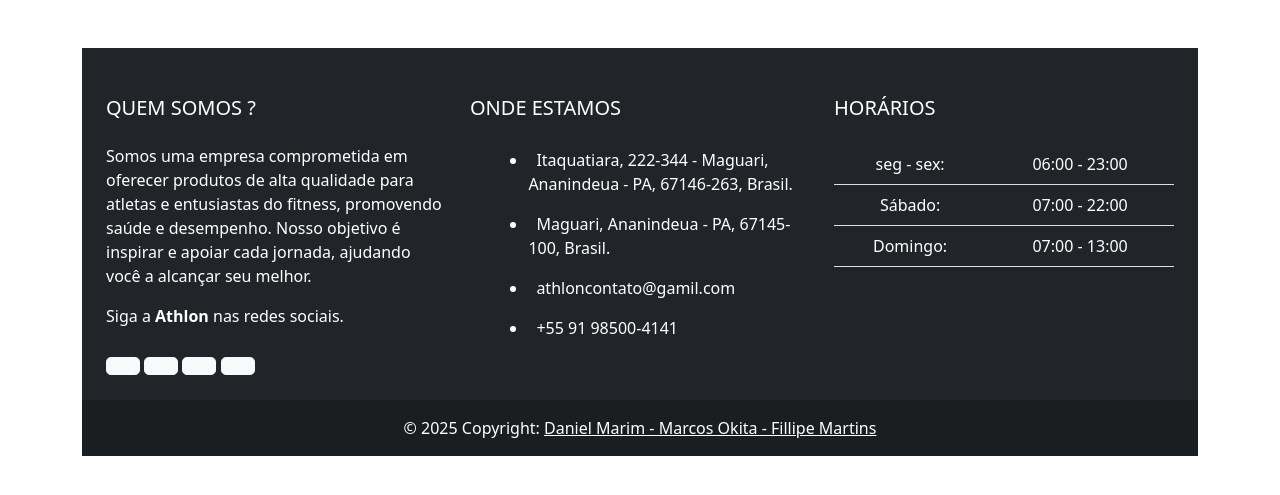
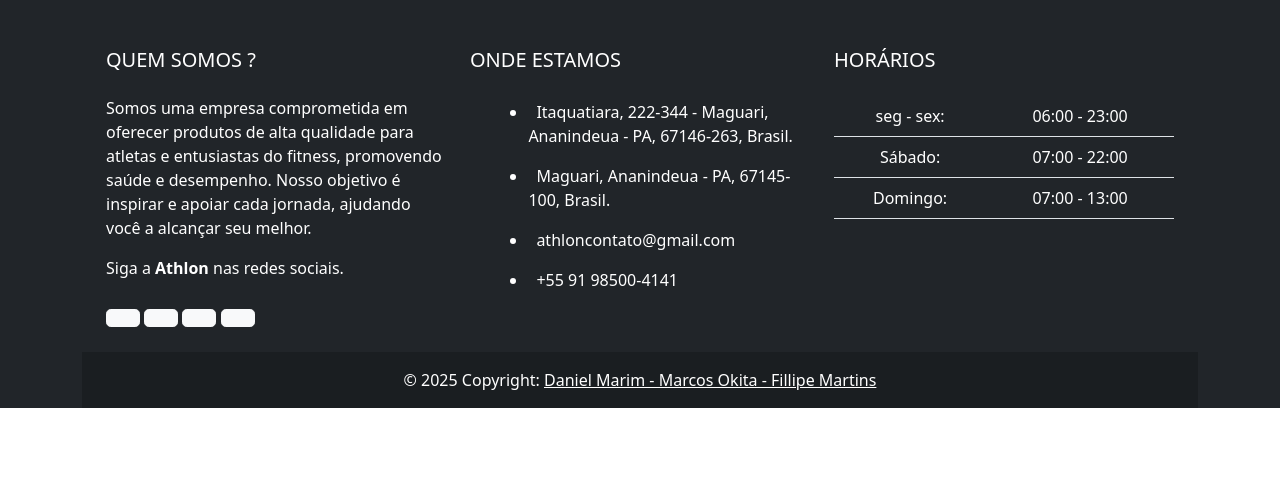
Before and after one commit to MarcosOki/AthlonFit, a PHP site: page / in a window 1280 px wide. Shown: the part 78-573 px from the top of the page. Run offline with PHP 8.4, Linux system fonts and the light colour scheme.

Commit message:
Finalizado Header e footer

```diff
--- a/front-end/index.php
+++ b/front-end/index.php
@@ -37,12 +37,13 @@
     </header>
     <section>
 
+
     </section>
     <section>
 
     </section>
-    <footer>
-        <div class="container my-5">
+    <footer class="w-100 bg-dark">
+        <div class="container ">
 
             <footer class="text-white text-center text-lg-start bg-dark">
               <!-- Grid container -->
@@ -90,7 +91,7 @@
                         <span class="fa-li"><i class="fas fa-home"></i></span><span class="ms-2">Maguari, Ananindeua - PA, 67145-100, Brasil.</span>
                       </li>
                       <li class="mb-3">
-                        <span class="fa-li"><i class="fas fa-envelope"></i></span><span class="ms-2">athloncontato@gamil.com</span>
+                        <span class="fa-li"><i class="fas fa-envelope"></i></span><span class="ms-2">athloncontato@gmail.com</span>
                       </li>
                       <li class="mb-3">
                         <span class="fa-li"><i class="fas fa-phone"></i></span><span class="ms-2">+55 91 98500-4141</span>
```
